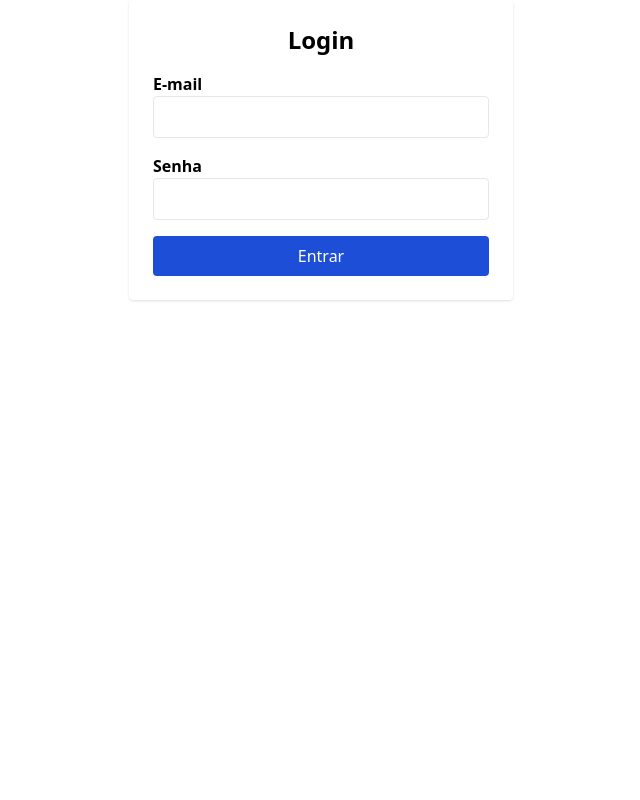
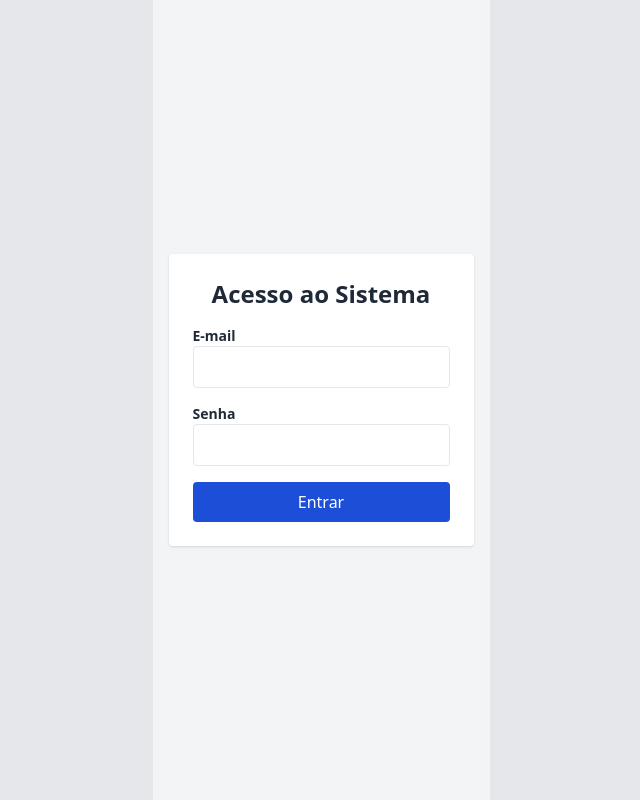
Before and after one commit to andreitoledo/ISSConsulta, a React (Create React App) app: page / in a window 1280 px wide. Shown: the whole page, without its empty margins (319-959 px from the left). Built offline with nearby package versions, Linux system fonts and the light colour scheme.

Commit message:
autenticação, controle de perfil

```diff
--- a/src/App.jsx
+++ b/src/App.jsx
@@ -4,46 +4,46 @@ import PainelCompleto from './components/PainelCompleto';
 import PainelConsultaPublica from './components/PainelConsultaPublica';
 
 function App() {
-  const [perfil, setPerfil] = useState(null);
-  const [painelAtual, setPainelAtual] = useState('publico');
+  const [perfil, setPerfil] = useState(localStorage.getItem('perfil'));
+  const [nome, setNome] = useState(localStorage.getItem('nome'));
 
-  useEffect(() => {
-    const storedPerfil = localStorage.getItem('perfil');
-    if (storedPerfil) {
-      setPerfil(storedPerfil);
-      setPainelAtual(storedPerfil === 'admin' ? 'completo' : 'publico');
-    }
-  }, []);
+  const handleLogin = (perfil) => {
+    setPerfil(perfil);
+    setNome(localStorage.getItem('nome'));
+  };
 
   const handleLogout = () => {
     localStorage.clear();
     setPerfil(null);
-    setPainelAtual('publico');
+    setNome(null);
   };
 
-  if (!perfil) return <TelaLogin onLogin={(p) => { setPerfil(p); setPainelAtual(p === 'admin' ? 'completo' : 'publico'); }} />;
+  useEffect(() => {
+    document.title = 'ISS Consulta';
+  }, []);
 
   return (
     <main className="min-h-screen bg-gray-100 text-gray-800">
-      <div className="max-w-5xl mx-auto p-6">
-        <h1 className="text-2xl font-bold text-center mb-6">
-          Bem-vindo, {localStorage.getItem('nome')} ({perfil})
-        </h1>
+      {perfil ? (
+        <div className="max-w-6xl mx-auto px-4 py-6">
+          <div className="flex justify-between items-center bg-white p-4 rounded shadow mb-6">
+            <div>
+              <h1 className="text-2xl font-bold text-gray-800">Sistema ISS Consulta</h1>
+              <p className="text-sm text-gray-600">Bem-vindo, {nome}</p>
+            </div>
+            <button onClick={handleLogout} className="bg-red-600 text-white px-4 py-2 rounded hover:bg-red-700">
+              Sair
+            </button>
+          </div>
 
-        {perfil === 'admin' && (
-          <div className="flex justify-center gap-4 mb-6">
-            <button onClick={() => setPainelAtual('completo')} className={`px-4 py-2 rounded ${painelAtual === 'completo' ? 'bg-blue-700 text-white' : 'bg-white border'}`}>Consulta Completa</button>
-            <button onClick={() => setPainelAtual('publico')} className={`px-4 py-2 rounded ${painelAtual === 'publico' ? 'bg-blue-700 text-white' : 'bg-white border'}`}>Consulta Pública</button>
-          </div>
-        )}
-
-        {painelAtual === 'completo' && perfil === 'admin' && <PainelCompleto />}
-        {painelAtual === 'publico' && <PainelConsultaPublica />}
-
-        <div className="text-center mt-8">
-          <button onClick={handleLogout} className="text-sm text-blue-700 underline">Sair</button>
+          {perfil === 'admin' && <PainelCompleto />}
+          {perfil === 'consulta' && <PainelConsultaPublica />}
         </div>
-      </div>
+      ) : (
+        <div className="flex items-center justify-center min-h-screen bg-gray-200">
+          <TelaLogin onLogin={handleLogin} />
+        </div>
+      )}
     </main>
   );
 }
--- a/src/components/TelaLogin.jsx
+++ b/src/components/TelaLogin.jsx
@@ -24,20 +24,36 @@ function TelaLogin({ onLogin }) {
   };
 
   return (
-    <div className="max-w-sm mx-auto bg-white p-6 rounded shadow">
-      <h2 className="text-2xl font-bold mb-4 text-center">Login</h2>
+    <div className="flex items-center justify-center min-h-screen bg-gray-100 px-4">
+      <div className="w-full max-w-sm bg-white p-6 rounded shadow">
+        <h2 className="text-2xl font-bold mb-4 text-center text-gray-800">Acesso ao Sistema</h2>
         <form onSubmit={handleLogin} className="space-y-4">
           <div>
-          <label className="block font-semibold">E-mail</label>
-          <input type="email" className="w-full border rounded px-3 py-2" value={email} onChange={(e) => setEmail(e.target.value)} required />
+            <label className="block font-semibold text-sm">E-mail</label>
+            <input
+              type="email"
+              className="w-full border rounded px-3 py-2"
+              value={email}
+              onChange={(e) => setEmail(e.target.value)}
+              required
+            />
           </div>
           <div>
-          <label className="block font-semibold">Senha</label>
-          <input type="password" className="w-full border rounded px-3 py-2" value={senha} onChange={(e) => setSenha(e.target.value)} required />
+            <label className="block font-semibold text-sm">Senha</label>
+            <input
+              type="password"
+              className="w-full border rounded px-3 py-2"
+              value={senha}
+              onChange={(e) => setSenha(e.target.value)}
+              required
+            />
           </div>
-        {mensagem && <p className="text-red-600 font-medium text-sm">{mensagem}</p>}
-        <button type="submit" className="w-full bg-blue-700 text-white py-2 rounded hover:bg-blue-800">Entrar</button>
+          {mensagem && <p className="text-red-600 text-sm font-medium">{mensagem}</p>}
+          <button type="submit" className="w-full bg-blue-700 text-white py-2 rounded hover:bg-blue-800">
+            Entrar
+          </button>
         </form>
+      </div>
     </div>
   );
 }
```
Lines whose indentation alone changed are shown as unchanged.
